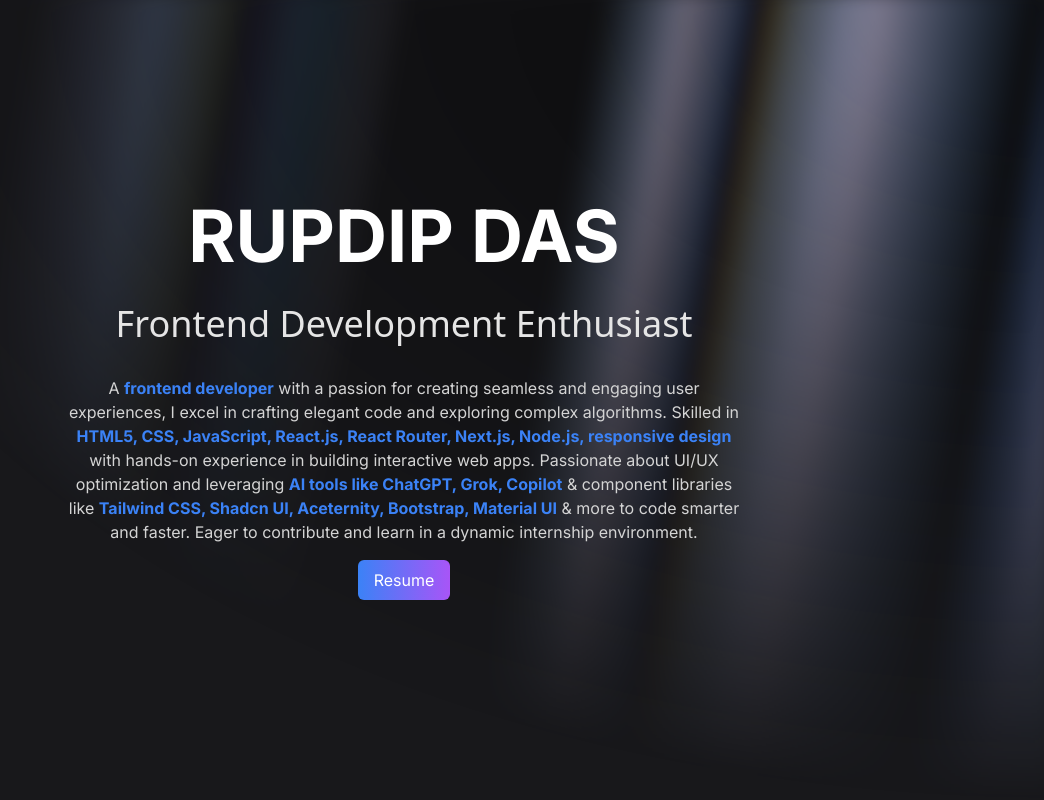
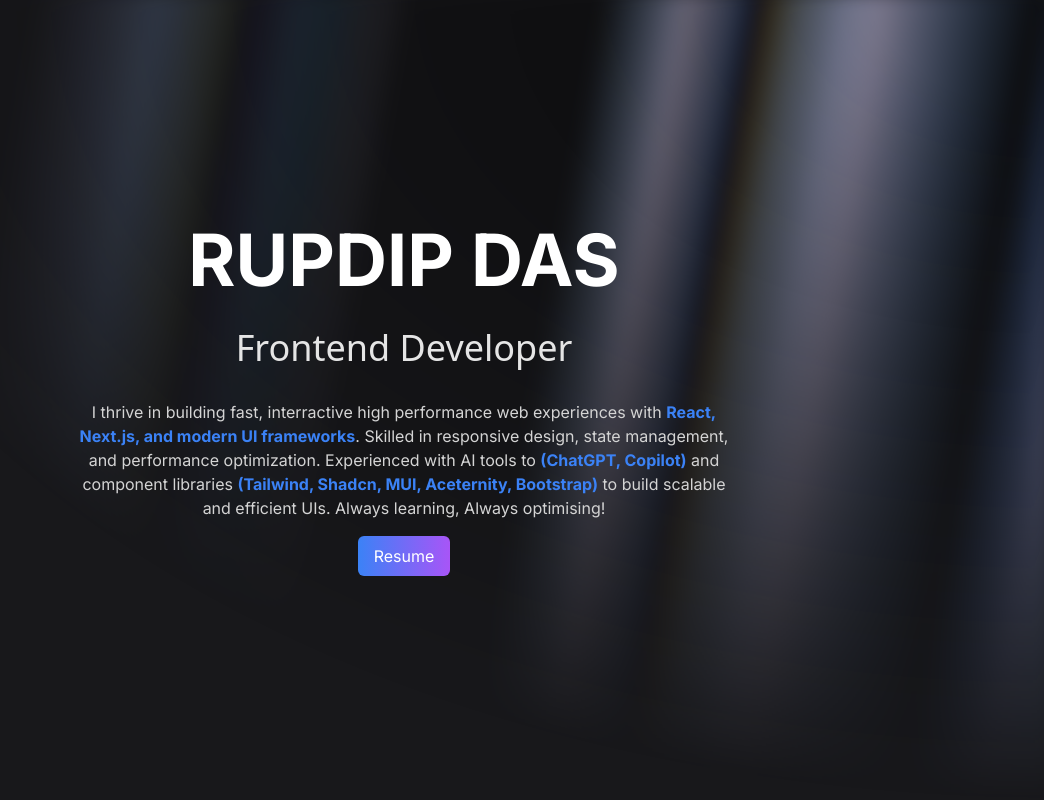
Before and after one commit to dasrupdip04/portfolio-rupdip, a Next.js app: page / in a window 1280 px wide. Shown: the top 800 px of the page, without its empty margins (236-1280 px from the left). Built offline with nearby package versions, Linux system fonts and the light colour scheme.

Commit message:
changing description and adding live

```diff
--- a/src/app/comp/AuroraBackgroundDemo.tsx
+++ b/src/app/comp/AuroraBackgroundDemo.tsx
@@ -11,28 +11,10 @@
           RUPDIP DAS
         </div>
         <div className="font-extralight text-base md:text-4xl text-neutral-200 py-4 font-sans">
-          Frontend Development Enthusiast
+          Frontend Developer
         </div>
         <p className="text-center text-sm md:text-base text-neutral-300 max-w-2xl">
-          A <span className="font-bold text-blue-500">frontend developer</span>{" "}
-          with a passion for creating seamless and engaging user experiences, I
-          excel in crafting elegant code and exploring complex algorithms.
-          Skilled in{" "}
-          <span className="font-bold text-blue-500">
-            HTML5, CSS, JavaScript, React.js, React Router, Next.js, Node.js,
-            responsive design
-          </span>{" "}
-          with hands-on experience in building interactive web apps. Passionate
-          about UI/UX optimization and leveraging{" "}
-          <span className="font-bold text-blue-500">
-            AI tools like ChatGPT, Grok, Copilot
-          </span>{" "}
-          & component libraries like{" "}
-          <span className="font-bold text-blue-500">
-            Tailwind CSS, Shadcn UI, Aceternity, Bootstrap, Material UI
-          </span>{" "}
-          & more to code smarter and faster. Eager to contribute and learn in a
-          dynamic internship environment.
+        I thrive in building fast, interractive high performance web experiences with <span className="font-bold text-blue-500">React, Next.js, and modern UI frameworks</span>. Skilled in responsive design, state management, and performance optimization. Experienced with AI tools to <span className="font-bold text-blue-500">(ChatGPT, Copilot)</span> and component libraries <span className="font-bold text-blue-500">(Tailwind, Shadcn, MUI, Aceternity, Bootstrap)</span> to build scalable and efficient UIs. Always learning, Always optimising!
         </p>
         <button className="bg-gradient-to-r from-blue-500 to-purple-500 text-white px-4 py-2 rounded-md">
           <a target="_blank" href="https://rupdip-resume-overleaf.tiiny.site/">Resume</a>
--- a/src/app/comp/TabsDemo.tsx
+++ b/src/app/comp/TabsDemo.tsx
@@ -11,10 +11,13 @@
       title: "To-Do App",
       value: "services",
       content: (
-        <div className="w-full overflow-hidden relative h-full rounded-2xl p-10 text-xl md:text-4xl font-bold text-white bg-gradient-to-br from-purple-700 to-violet-900">
-         <div className="flex flex-row gap-10">
-            <div>To-Do App </div>
-            <button className="bg-slate-900 text-gray-300 px-4 rounded-md"><a target="_blank" href="https://github.com/dasrupdip04/ToDoList">Github</a></button>
+        <div className="w-full overflow-hidden relative h-full rounded-2xl p-10   text-white bg-gradient-to-br from-purple-700 to-violet-900">
+         <div className="flex flex-row gap-10 ">
+            <div className="font-bold text-xl md:text-4xl">To-Do App </div>
+            <button className="bg-gradient-to-r from-blue-700 to-black text-white rounded-md px-3 font-semibold hover:scale-105 transition-all duration-300"><a target="_blank" href="https://github.com/dasrupdip04/ToDoList">Github</a></button>
+            <button className="bg-gradient-to-r  from-blue-700 to-black text-white  rounded-md px-3 font-medium hover:scale-105 transition-all duration-300">
+            <a target="_blank" href="https://todolistrupdip.netlify.app/">Live</a>
+            </button>
          </div>
 
           <VideoContainer src="https://videos.pexels.com/video-files/31090993/13285243_2030_1080_60fps.mp4" />
@@ -25,10 +28,14 @@
         title: "Currency Exchange",
         value: "product",
         content: (
-          <div className="w-full overflow-hidden relative h-full rounded-2xl p-10 text-xl md:text-4xl font-bold text-white bg-gradient-to-br from-purple-700 to-violet-900">
+          <div className="w-full overflow-hidden relative h-full rounded-2xl p-10  text-white bg-gradient-to-br from-purple-700 to-violet-900">
            <div className="flex flex-row gap-10">
-              <div>Currency Exchange App </div>
-              <button className="bg-slate-900 text-gray-300 px-4 rounded-md"><a target="_blank" href="https://github.com/dasrupdip04/CurrencyExchange/tree/main">Github</a></button>
+              <div className="font-bold text-xl md:text-4xl" >Currency Exchange App </div>
+
+              <button className="bg-gradient-to-r from-blue-700 to-black text-white rounded-md px-3 font-semibold hover:scale-105 transition-all duration-300"><a target="_blank" href="https://github.com/dasrupdip04/CurrencyExchange/tree/main">Github</a></button>
+            <button className="bg-gradient-to-r  from-blue-700 to-black text-white  rounded-md px-3 font-medium hover:scale-105 transition-all duration-300">
+            <a target="_blank" href="https://currencyexchange2.vercel.app/">Live</a>
+            </button>
            </div>
 
             <VideoContainer src="https://videos.pexels.com/video-files/31090895/13285239_2260_1080_60fps.mp4" />
@@ -39,10 +46,10 @@
         title: "Password Generator",
         value: "playground",
         content: (
-          <div className="w-full overflow-hidden relative h-full rounded-2xl p-10 text-xl md:text-4xl font-bold text-white bg-gradient-to-br from-purple-700 to-violet-900">
+          <div className="w-full overflow-hidden relative h-full rounded-2xl p-10  text-white bg-gradient-to-br from-purple-700 to-violet-900">
            <div className="flex flex-row gap-10">
-              <div>Password Generator App </div>
-              <button className="bg-slate-900 text-gray-300 px-4 rounded-md"><a target="_blank" href="https://github.com/dasrupdip04/ToDoList">Github</a></button>
+              <div className="font-bold text-xl md:text-4xl">Password Generator App </div>
+              <button className="bg-gradient-to-r  from-blue-700 to-black text-white  rounded-md px-3 font-medium hover:scale-105 transition-all duration-300"><a target="_blank" href="https://github.com/dasrupdip04/PasswordGenerator">Github</a></button>
            </div>
 
             <VideoContainer src="https://videos.pexels.com/video-files/31093427/13285878_2382_1080_60fps.mp4" />
@@ -55,10 +62,14 @@
       title: "Weather App",
       value: "content",
       content: (
-        <div className="w-full overflow-hidden relative h-full rounded-2xl p-10 text-xl md:text-4xl font-bold text-white bg-gradient-to-br from-purple-700 to-violet-900">
+        <div className="w-full overflow-hidden relative h-full rounded-2xl  p-10  text-white bg-gradient-to-br from-purple-700 to-violet-900">
          <div className="flex flex-row gap-10">
-            <div>Weather App </div>
-            <button className="bg-slate-900 text-gray-300 px-4 rounded-md"><a target="_blank" href="https://github.com/dasrupdip04/WeatherAPI">Github</a></button>
+            <div className=" text-xl md:text-4xl font-bold">Weather App </div>
+
+            <button className="bg-gradient-to-r from-blue-700 to-black text-white rounded-md px-3 font-semibold hover:scale-105 transition-all duration-300"><a target="_blank" href="https://github.com/dasrupdip04/WeatherAPI">Github</a></button>
+            <button className="bg-gradient-to-r  from-blue-700 to-black text-white  rounded-md px-3 font-medium hover:scale-105 transition-all duration-300">
+            <a target="_blank" href="https://weatherapprupdip.netlify.app/">Live</a>
+            </button>
          </div>
 
           <VideoContainer src="https://videos.pexels.com/video-files/31091006/13285293_2030_1080_60fps.mp4" />
@@ -69,10 +80,10 @@
       title: "Background Changer",
       value: "random",
       content: (
-        <div className="w-full overflow-hidden relative h-full rounded-2xl  text-xl md:text-4xl font-bold text-white bg-gradient-to-br from-purple-700 to-violet-900">
+        <div className="w-full overflow-hidden relative h-full rounded-2xl  p-10 text-white bg-gradient-to-br from-purple-700 to-violet-900">
          <div className="flex flex-row gap-10">
-            <div>Weather App </div>
-            <button className="bg-slate-900 text-gray-300 px-4 rounded-md"><a target="_blank" href="https://github.com/dasrupdip04/backgroundchanger">Github</a></button>
+            <div className="text-xl md:text-4xl font-bold">Background Changer </div>
+            <button className="bg-gradient-to-r from-blue-700 to-black text-white  rounded-md px-3 font-medium hover:scale-105 transition-all duration-300"><a target="_blank" href="https://github.com/dasrupdip04/backgroundchanger">Github</a></button>
          </div>
 
           <VideoContainer src="https://videos.pexels.com/video-files/31091034/13285309_2258_1080_60fps.mp4" />
```
